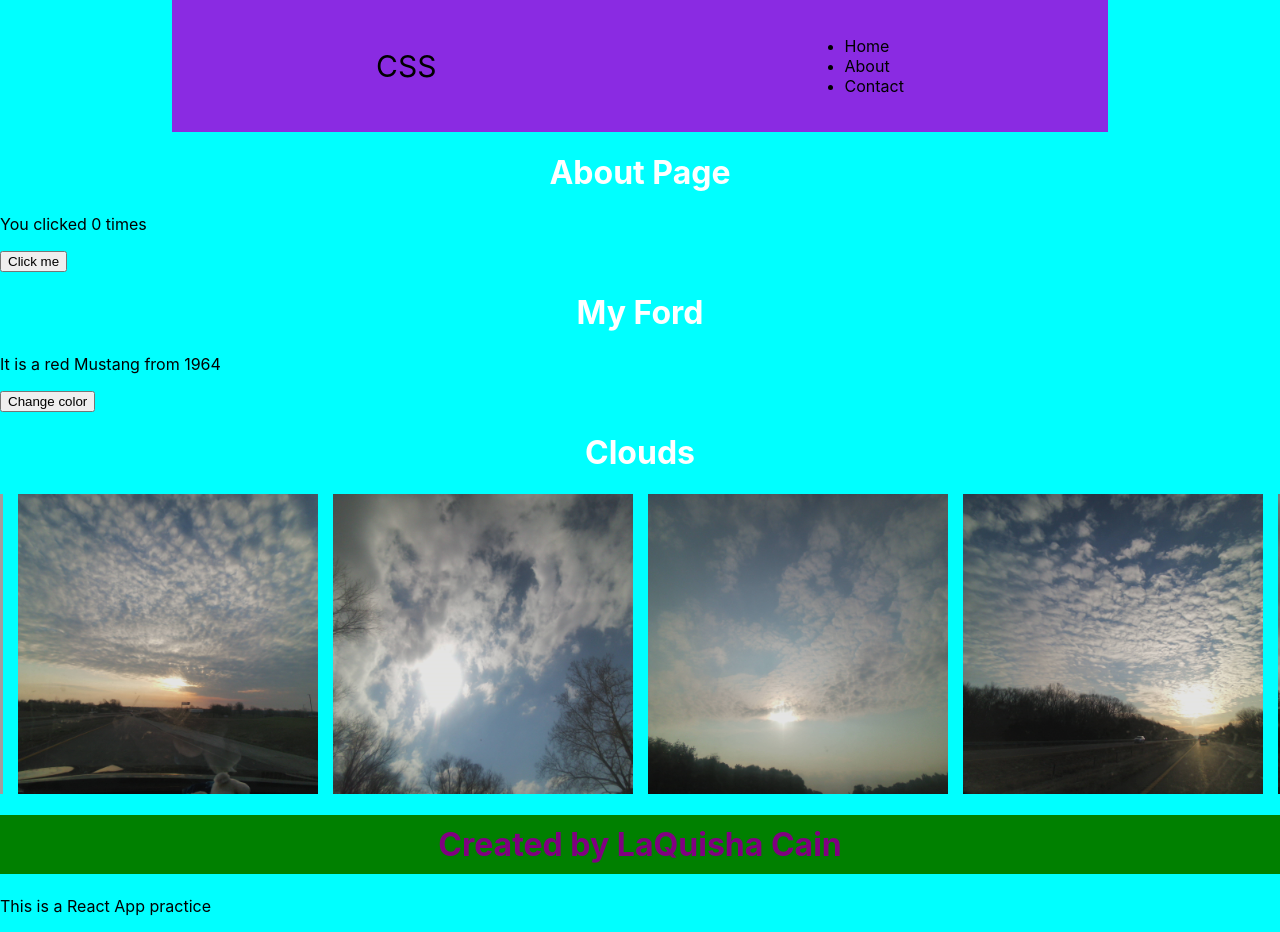
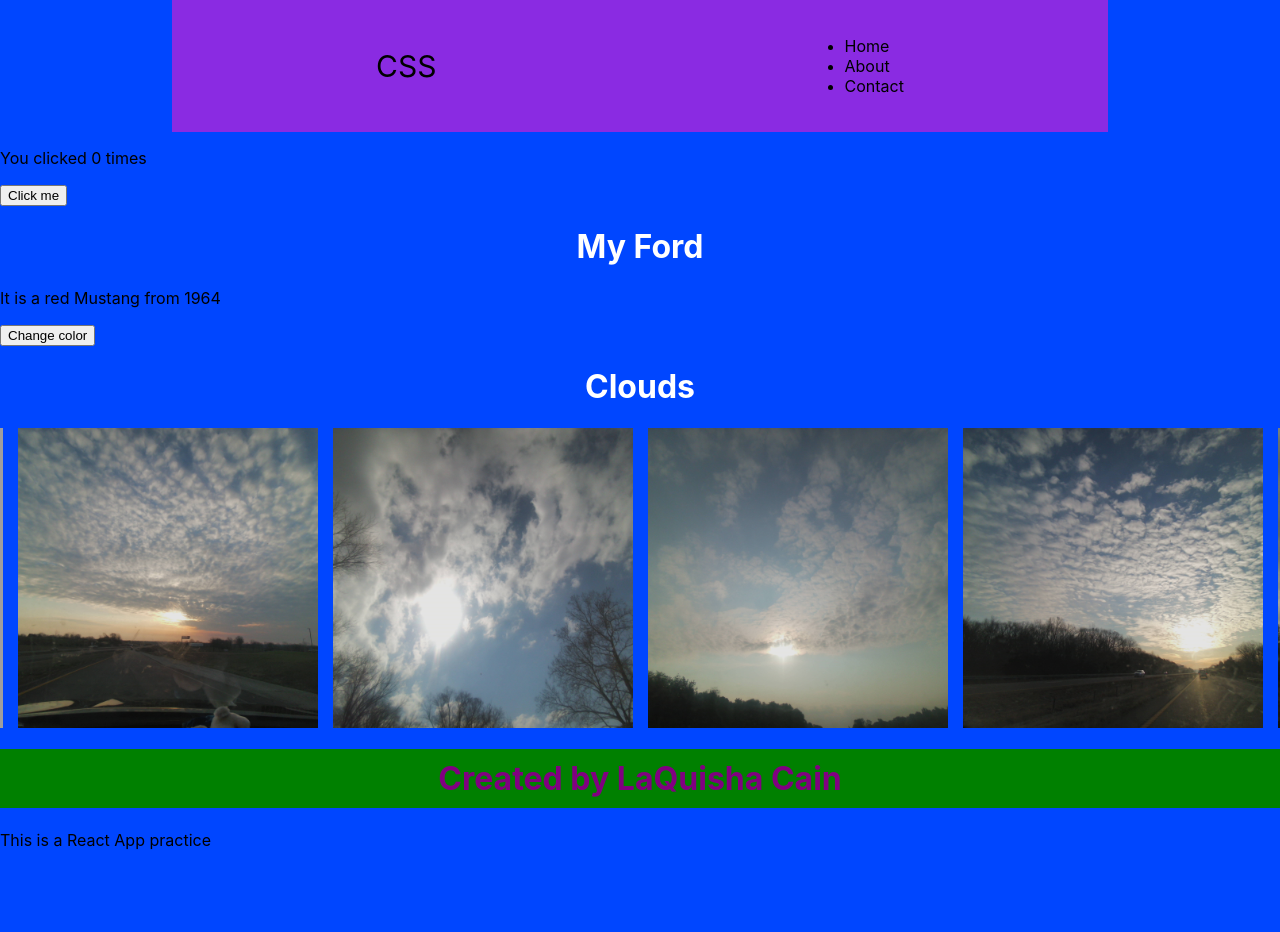
Before and after one commit to llcain/react-css, a React (Create React App) app: page / in a window 1280 px wide. Shown: the top 932 px of the page. After the commit the page ends 866 px from the top, so only its background shows below. Built offline with nearby package versions, Linux system fonts and the light colour scheme; no server answers; grey boxes are pictures that could not be loaded.

Commit message:
Body background change of About page to blue

```diff
--- /dev/null
+++ b/src/About.css
@@ -0,0 +1,3 @@
+body {
+    background-color: #0046ff;
+}
--- a/src/App.js
+++ b/src/App.js
@@ -1,6 +1,7 @@
 import './Frame.css';
 import './App.css';
 import './Gallery.css';
+import './About.css';
 
 import Footer from './components/Footer';
 import Frame from './components/Frame';
--- a/src/components/About.js
+++ b/src/components/About.js
@@ -5,7 +5,9 @@ class About extends React.Component {
     render() {
         return (
             <>
-                <h1>About Page</h1>
+                <section className='wrapper-container'>
+
+                </section>
             </>
         );
     }
```
Also changed, not shown: src/notes.txt.
